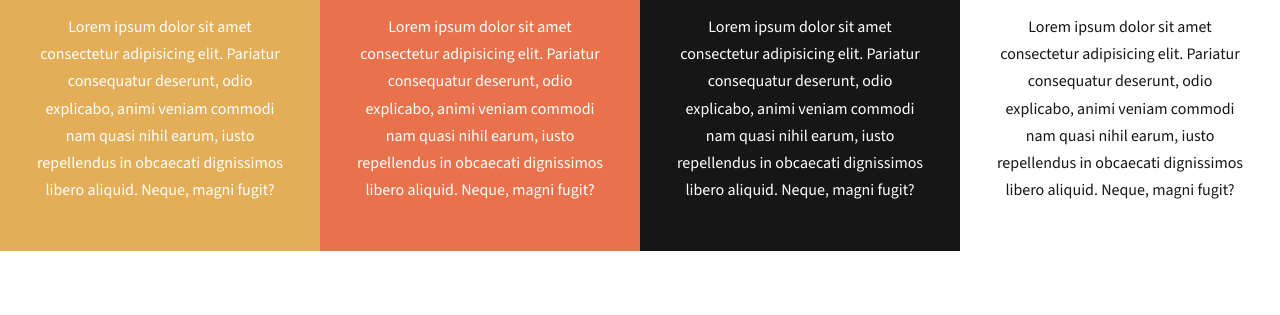
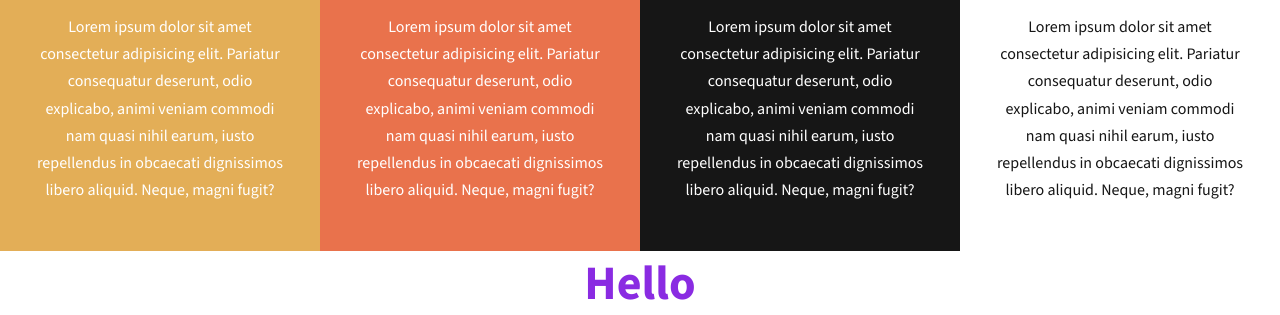
Before and after one commit to thiri-win/2025-feb-portfolio, a plain HTML site: page index.html in a window 1280 px wide. Shown: the part 1354-1669 px from the top of the page. Before the commit the page ends 1605 px from the top, so only its background shows below. Drawn offline with nearby package versions, Linux system fonts and the light colour scheme.

Commit message:
added h1 element

```diff
--- a/index.html
+++ b/index.html
@@ -98,6 +98,8 @@
         </div>
     </section>
 
+    <h1 style="text-align: center; font-size: 3rem; color: blueviolet;">Hello</h1>
+
     <!-- js -->
     <script src="js/main.js"></script>
 </body>
```
